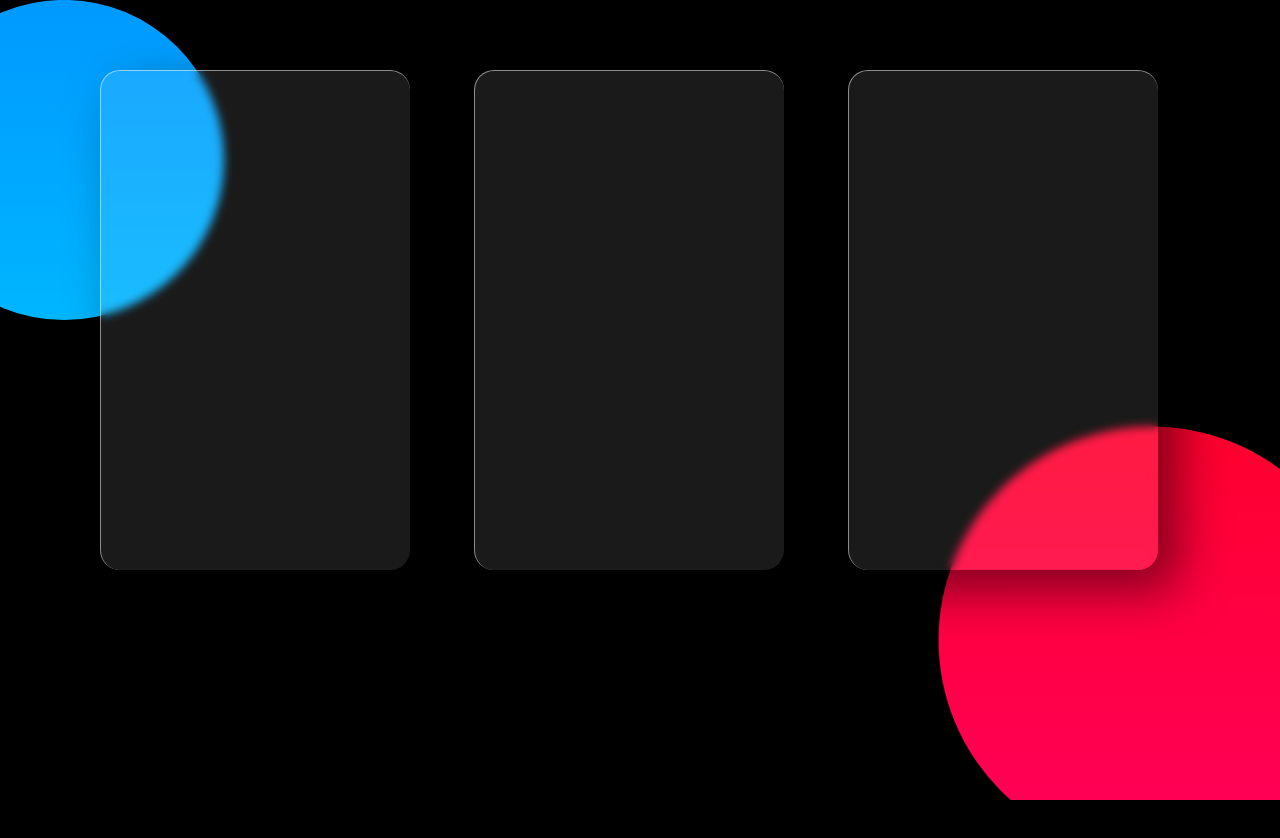
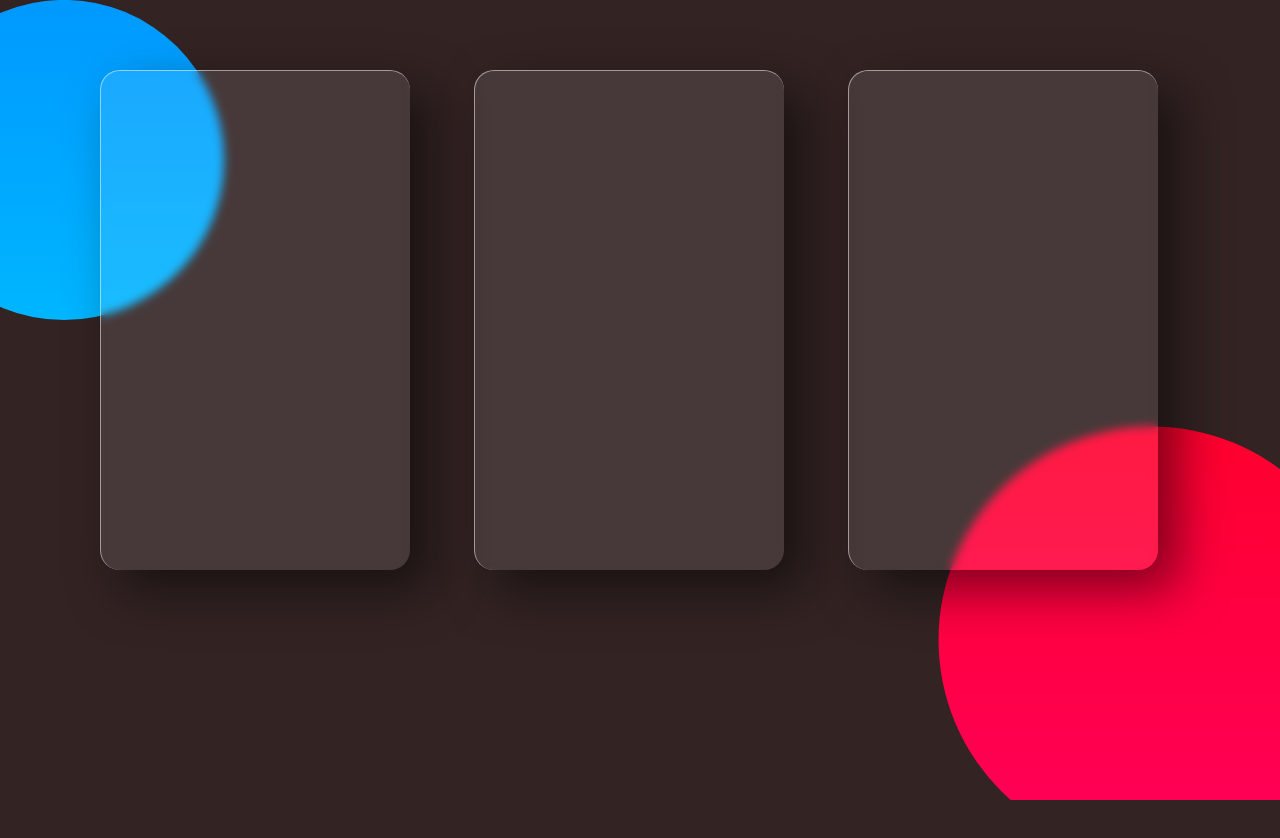
Before and after one commit to devilking6202/GLASSMORPHISM, a plain HTML site: page index.html in a window 1280 px wide. Drawn offline with Linux system fonts and the light colour scheme.

Commit message:
first commit

```diff
--- a/index.html
+++ b/index.html
@@ -15,7 +15,7 @@
         }
 
         body {
-            background-color: black;
+            background-color: rgb(51, 35, 35);
             min-height: 100vh;
         }
 
```
